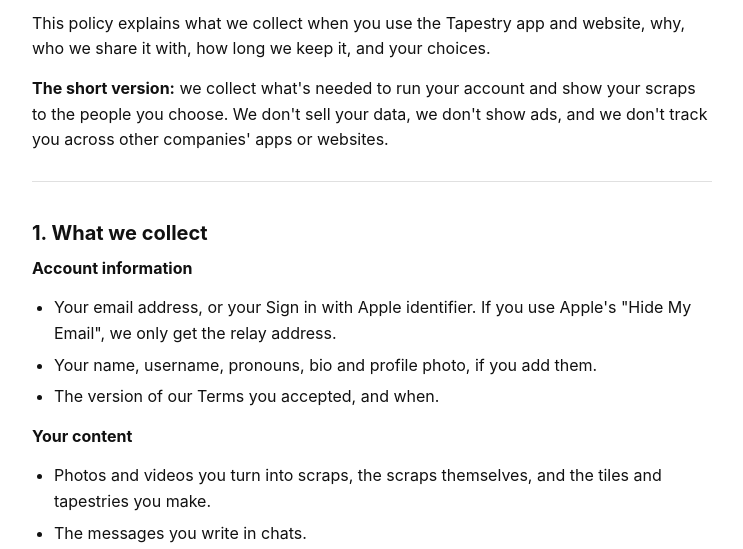
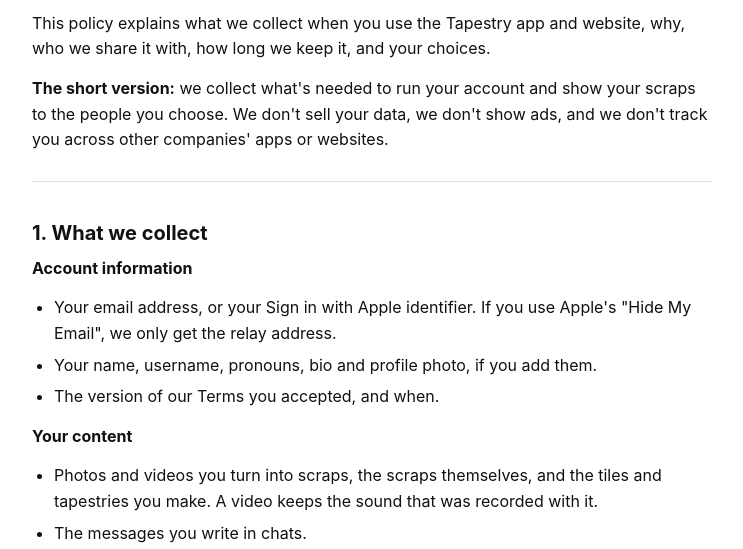
Before and after one commit to TobascoBoy/ProjectTapestry, a plain HTML site: page privacy/index.html in a window 1280 px wide. Shown: the part 224-773 px from the top of the page, without its empty margins (268-1011 px from the left). Drawn offline with Linux system fonts and the light colour scheme.

Commit message:
Privacy policy: a video keeps its sound; new Widgets screenshot
Co-Authored-By: Claude Fable 5.2 <noreply@anthropic.com>

```diff
--- a/privacy/index.html
+++ b/privacy/index.html
@@ -71,7 +71,7 @@
 <p><strong>Account information</strong></p>
 <ul><li>Your email address, or your Sign in with Apple identifier. If you use Apple's "Hide My Email", we only get the relay address.</li><li>Your name, username, pronouns, bio and profile photo, if you add them.</li><li>The version of our Terms you accepted, and when.</li></ul>
 <p><strong>Your content</strong></p>
-<ul><li>Photos and videos you turn into scraps, the scraps themselves, and the tiles and tapestries you make.</li><li>The messages you write in chats.</li><li>Your friends and friend requests, the chats you are in and what is sent in them, reactions, gold stars, whether you have opened a chat, the members of tapestries you share, and your streak and XP.</li></ul>
+<ul><li>Photos and videos you turn into scraps, the scraps themselves, and the tiles and tapestries you make. A video keeps the sound that was recorded with it.</li><li>The messages you write in chats.</li><li>Your friends and friend requests, the chats you are in and what is sent in them, reactions, gold stars, whether you have opened a chat, the members of tapestries you share, and your streak and XP.</li></ul>
 <p><strong>Finding friends from your contacts (optional)</strong></p>
 <ul><li>If you tap "Find friends from Contacts", the app reads the e-mail addresses in the address book on your phone, scrambles each one on the phone (a one-way hash that cannot be turned back into the address), and sends only those scrambled values to our server to see which belong to Tapestry accounts. Names, phone numbers and the addresses themselves never leave your phone, and the scrambled values are not stored after the check. Nothing is read until you tap, and iOS asks your permission first.</li><li>If you invite a contact, we keep the scrambled form of their e-mail address with the invite, so we can connect the two of you when they join. It is deleted with the invite if the invite is cancelled or expires.</li></ul>
 <p><strong>Safety records</strong></p>
```
Also changed, not shown: screens/bank.jpg, screens/tapestry.jpg, screens/widget.jpg.
